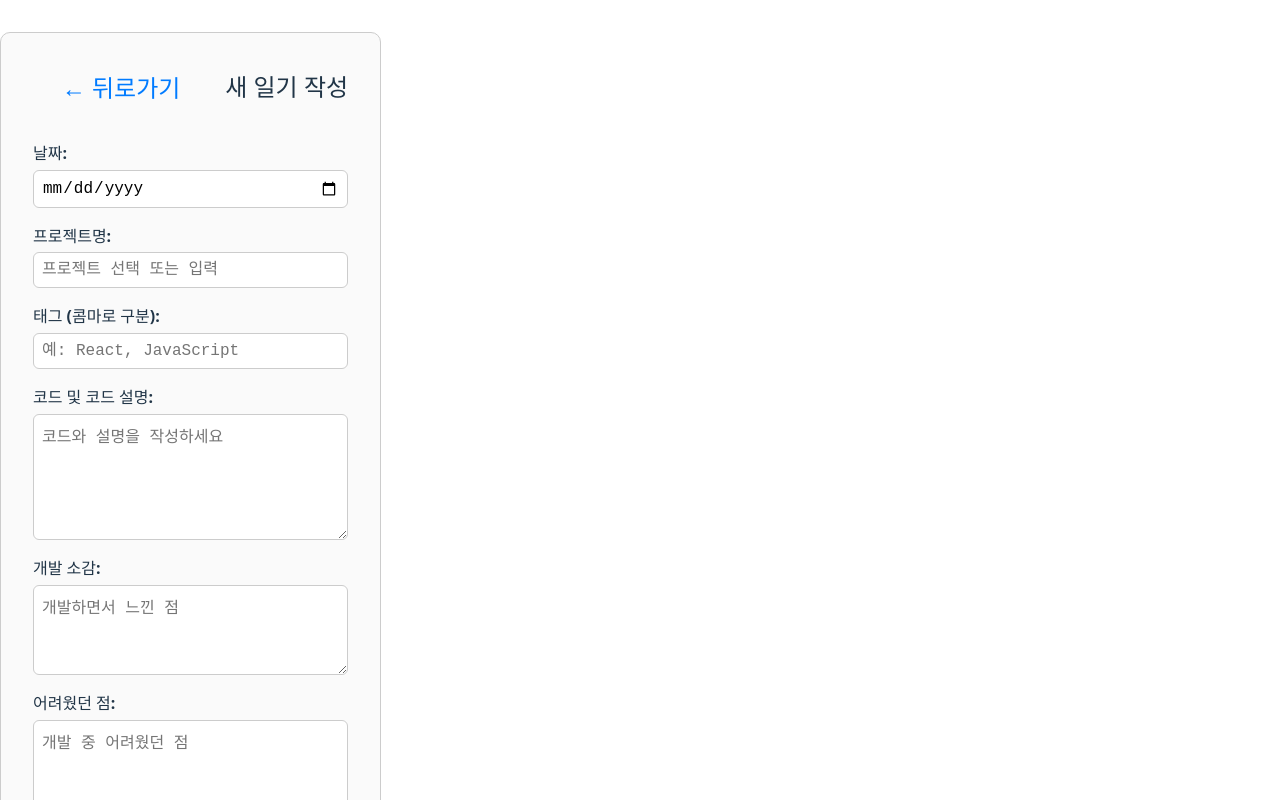
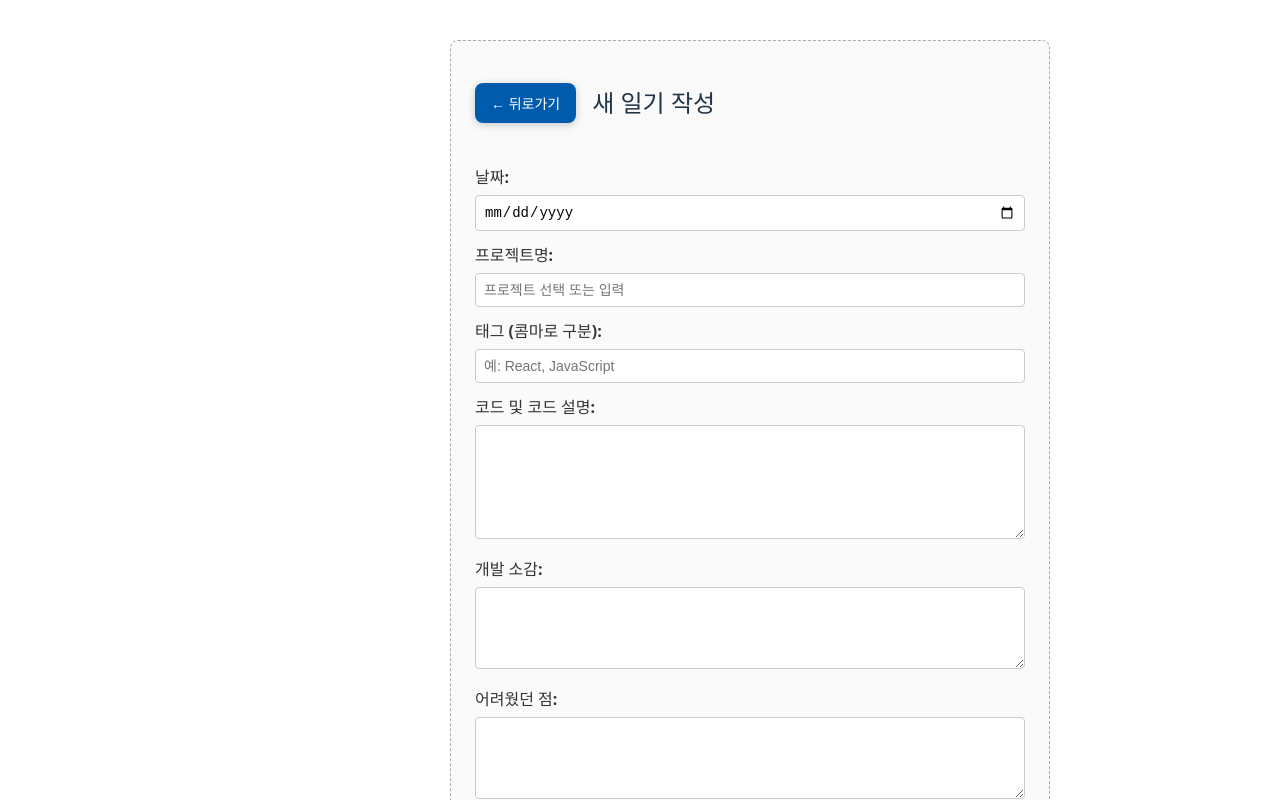
Before and after one commit to WorkSpaceForHanmg/MiniProject2, a React (Vite) app in the folder front_ver1/: page / in a window 1280 px wide. Both pictures are taken after typing "2020-01-15" into the empty fields and a click on the button "+ 새 일기 작성". Shown: the top 800 px of the page. Built offline with nearby package versions, Linux system fonts and the light colour scheme.

Commit message:
NewDiaryForm 부분 디자인 수정

```diff
--- a/front_ver1/src/App.jsx
+++ b/front_ver1/src/App.jsx
@@ -3,7 +3,7 @@ import MainPage from './pages/MainPage';
 import DiaryDetail from './pages/DetailPage';
 import NewDiaryForm from './pages/NewDiaryForm';
 
-const dummyDiaries = [
+const initialDiaries = [
   {
     id: 1,
     date: '2025-05-26',
@@ -24,15 +24,22 @@ const dummyDiaries = [
 
 export default function App() {
   const [currentPage, setCurrentPage] = useState('main');
+  const [diaries, setDiaries] = useState(initialDiaries);
   const [selectedDiaryId, setSelectedDiaryId] = useState(null);
 
-  // 선택한 일기 객체 찾기
-  const selectedDiary = dummyDiaries.find((d) => d.id === selectedDiaryId);
+  const selectedDiary = diaries.find((d) => d.id === selectedDiaryId);
+
+  const handleAddDiary = (newDiary) => {
+    const newId = Date.now(); // 간단한 ID 생성
+    setDiaries((prev) => [...prev, { ...newDiary, id: newId }]);
+    setCurrentPage('main');
+  };
 
   return (
     <>
       {currentPage === 'main' && (
         <MainPage
+          diaries={diaries}
           onViewDetail={(id) => {
             setSelectedDiaryId(id);
             setCurrentPage('detail');
@@ -45,7 +52,12 @@ export default function App() {
         <DiaryDetail diary={selectedDiary} onBack={() => setCurrentPage('main')} />
       )}
 
-      {currentPage === 'new' && <NewDiaryForm onCancel={() => setCurrentPage('main')} />}
+      {currentPage === 'new' && (
+        <NewDiaryForm
+          onCancel={() => setCurrentPage('main')}
+          onSave={handleAddDiary}
+        />
+      )}
     </>
   );
 }
--- a/front_ver1/src/pages/DetailPage.jsx
+++ b/front_ver1/src/pages/DetailPage.jsx
@@ -1,6 +1,7 @@
-import React, { useState } from 'react';
+import React, { useState, useMemo } from 'react';
 import styles from '../styles/DetailPage.module.css';
 
+// 임시 dummyDiaries는 App에서 props로 전달하거나 여기서 임포트 가능
 const dummyDiaries = [
   {
     id: 1,
@@ -18,45 +19,104 @@ const dummyDiaries = [
     summary: '기초 구조 설계',
     content: '프로젝트 구조를 설정하고 폴더 나눔.',
   },
+  {
+    id: 3,
+    date: '2025-05-24',
+    project: '프로젝트 A',
+    tags: ['JavaScript'],
+    summary: '코드 리팩토링 진행...',
+    content: '함수형 컴포넌트로 전환 및 코드 간결화.',
+  },
 ];
 
-export default function DiaryDetail({ diary, onBack }) {
-  const [selectedDate, setSelectedDate] = useState(diary.date);
+export default function DetailPage({ onBack }) {
+  const [projectFilter, setProjectFilter] = useState('');
+  const [tagFilter, setTagFilter] = useState('');
+  const [selectedDiaryId, setSelectedDiaryId] = useState(null);
 
-  const sameProjectDiaries = dummyDiaries.filter(
-    (d) => d.project === diary.project
-  );
+  // 필터 조건에 맞는 일기 필터링
+  const filteredDiaries = useMemo(() => {
+    return dummyDiaries.filter(diary => {
+      const matchesProject =
+        projectFilter === '' || diary.project.includes(projectFilter);
+      const matchesTag =
+        tagFilter === '' || diary.tags.some(tag => tag.includes(tagFilter));
+      return matchesProject && matchesTag;
+    });
+  }, [projectFilter, tagFilter]);
 
-  const selectedEntry = sameProjectDiaries.find((d) => d.date === selectedDate);
+  // 날짜 내림차순 정렬
+  const sortedDiaries = useMemo(() => {
+    return [...filteredDiaries].sort((a, b) => (a.date < b.date ? 1 : -1));
+  }, [filteredDiaries]);
+
+  // 선택된 일기 객체
+  const selectedDiary = sortedDiaries.find(d => d.id === selectedDiaryId) || sortedDiaries[0] || null;
+
+  // 초기 선택 세팅 (처음 렌더링 시 첫 번째 일기 선택)
+  React.useEffect(() => {
+    if (sortedDiaries.length > 0 && !selectedDiaryId) {
+      setSelectedDiaryId(sortedDiaries[0].id);
+    }
+  }, [sortedDiaries, selectedDiaryId]);
 
   return (
-    <div className={styles.container}>
-      <button className={styles.backBtn} onClick={onBack}>
-        ← 뒤로가기
-      </button>
+    <div className={styles.detailContainer}>
+      <header className={styles.detailHeader}>
+        <button className={styles.backBtn} onClick={onBack}>
+          ← 뒤로가기
+        </button>
+        <h2>일기 상세 보기</h2>
+      </header>
 
-      <div className={styles.layout}>
-        <aside className={styles.sidebar}>
-          <h3>{diary.project}</h3>
-          <ul>
-            {sameProjectDiaries.map((d) => (
+      <div className={styles.detailContent}>
+        {/* 왼쪽 패널: 필터 + 일기 날짜 목록 */}
+        <div className={styles.leftPanel}>
+          <div className={styles.filters}>
+            <input
+              type="text"
+              placeholder="프로젝트 검색"
+              value={projectFilter}
+              onChange={e => setProjectFilter(e.target.value)}
+            />
+            <input
+              type="text"
+              placeholder="태그 검색"
+              value={tagFilter}
+              onChange={e => setTagFilter(e.target.value)}
+            />
+          </div>
+
+          <ul className={styles.diaryList}>
+            {sortedDiaries.length === 0 && <li>조건에 맞는 일기가 없습니다.</li>}
+            {sortedDiaries.map(diary => (
               <li
-                key={d.id}
-                className={selectedDate === d.date ? styles.activeDate : ''}
-                onClick={() => setSelectedDate(d.date)}
+                key={diary.id}
+                className={diary.id === selectedDiaryId ? styles.selectedDiaryItem : ''}
+                onClick={() => setSelectedDiaryId(diary.id)}
               >
-                {d.date}
+                {diary.date}
               </li>
             ))}
           </ul>
-        </aside>
+        </div>
 
-        <section className={styles.content}>
-          <h2>{selectedEntry.date}</h2>
-          <p><strong>태그:</strong> {selectedEntry.tags.join(', ')}</p>
-          <p><strong>요약:</strong> {selectedEntry.summary}</p>
-          <p><strong>내용:</strong> {selectedEntry.content}</p>
-        </section>
+        {/* 오른쪽 패널: 선택된 일기 상세 */}
+        <div className={styles.rightPanel}>
+          {selectedDiary ? (
+            <>
+              <h3>{selectedDiary.project}</h3>
+              <p><strong>날짜:</strong> {selectedDiary.date}</p>
+              <p><strong>태그:</strong> {selectedDiary.tags.join(', ')}</p>
+              <h4>요약</h4>
+              <p>{selectedDiary.summary}</p>
+              <h4>내용</h4>
+              <pre className={styles.contentBox}>{selectedDiary.content}</pre>
+            </>
+          ) : (
+            <p>일기를 선택해주세요.</p>
+          )}
+        </div>
       </div>
     </div>
   );
--- a/front_ver1/src/pages/MainPage.jsx
+++ b/front_ver1/src/pages/MainPage.jsx
@@ -4,29 +4,12 @@ import styles from '../styles/MainPage.module.css';
 const dummyProjects = ['개발 일기 웹앱', '프로젝트 A', '프로젝트 B'];
 const dummyTags = ['React', 'Spring', 'JavaScript'];
 
-const dummyDiaries = [
-  {
-    id: 1,
-    date: '2025-05-26',
-    project: '개발 일기 웹앱',
-    tags: ['React', 'Spring'],
-    summary: '오늘은 일기 폼을 완성함...',
-  },
-  {
-    id: 2,
-    date: '2025-05-25',
-    project: '프로젝트 A',
-    tags: ['JavaScript'],
-    summary: '코드 리팩토링 진행...',
-  },
-];
-
-export default function MainPage({ onViewDetail, onCreateNew }) {
+export default function MainPage({ diaries, onViewDetail, onCreateNew }) {
   const [selectedProject, setSelectedProject] = useState('');
   const [selectedTag, setSelectedTag] = useState('');
   const [selectedDate, setSelectedDate] = useState('');
 
-  const filteredDiaries = dummyDiaries.filter((d) => {
+  const filteredDiaries = diaries.filter((d) => {
     return (
       (selectedProject === '' || d.project === selectedProject) &&
       (selectedTag === '' || d.tags.includes(selectedTag)) &&
@@ -41,30 +24,20 @@ export default function MainPage({ onViewDetail, onCreateNew }) {
       <section className={styles.filtersRow}>
         <div className={styles.filterGroup}>
           <label>프로젝트</label>
-          <select
-            value={selectedProject}
-            onChange={(e) => setSelectedProject(e.target.value)}
-          >
+          <select value={selectedProject} onChange={(e) => setSelectedProject(e.target.value)}>
             <option value="">전체</option>
             {dummyProjects.map((p) => (
-              <option key={p} value={p}>
-                {p}
-              </option>
+              <option key={p} value={p}>{p}</option>
             ))}
           </select>
         </div>
 
         <div className={styles.filterGroup}>
           <label>태그</label>
-          <select
-            value={selectedTag}
-            onChange={(e) => setSelectedTag(e.target.value)}
-          >
+          <select value={selectedTag} onChange={(e) => setSelectedTag(e.target.value)}>
             <option value="">전체</option>
             {dummyTags.map((t) => (
-              <option key={t} value={t}>
-                {t}
-              </option>
+              <option key={t} value={t}>{t}</option>
             ))}
           </select>
         </div>
@@ -83,9 +56,7 @@ export default function MainPage({ onViewDetail, onCreateNew }) {
         {filteredDiaries.length === 0 && <p>조건에 맞는 일기가 없습니다.</p>}
         {filteredDiaries.map((d) => (
           <div key={d.id} className={styles.diaryItem}>
-            <div>
-              <strong>{d.project}</strong> | 태그: {d.tags.join(', ')}
-            </div>
+            <div><strong>{d.project}</strong> | 태그: {d.tags.join(', ')}</div>
             <div>➝ {d.summary}</div>
             <button
               className={styles.detailBtn}
--- a/front_ver1/src/pages/NewDiaryForm.jsx
+++ b/front_ver1/src/pages/NewDiaryForm.jsx
@@ -1,11 +1,10 @@
 import React, { useState } from 'react';
 import styles from '../styles/NewDiaryForm.module.css';
-
 
 const dummyProjects = ['개발 일기 웹앱', '프로젝트 A', '프로젝트 B'];
 const dummyTags = ['React', 'Spring', 'JavaScript'];
 
-export default function NewDiaryForm({ onCancel }) {
+export default function NewDiaryForm({ onCancel, onSave }) {
   const [date, setDate] = useState('');
   const [project, setProject] = useState('');
   const [tags, setTags] = useState('');
@@ -16,8 +15,28 @@ export default function NewDiaryForm({ onCancel }) {
 
   const handleSubmit = (e) => {
     e.preventDefault();
-    alert('새 일기 저장 완료 (로직 구현 필요)');
-    onCancel();
+
+    const newDiary = {
+      date,
+      project,
+      tags: tags.split(',').map((tag) => tag.trim()),
+      summary: devReview || '내용 없음',
+      content: `
+[코드 설명]
+${code}
+
+[개발 소감]
+${devReview}
+
+[어려웠던 점]
+${challenges}
+
+[에러 해결]
+${errors}
+      `.trim(),
+    };
+
+    onSave(newDiary);
   };
 
   return (
@@ -32,12 +51,7 @@ export default function NewDiaryForm({ onCancel }) {
       <form className={styles.newDiaryForm} onSubmit={handleSubmit}>
         <label>
           날짜:
-          <input
-            type="date"
-            value={date}
-            onChange={(e) => setDate(e.target.value)}
-            required
-          />
+          <input type="date" value={date} onChange={(e) => setDate(e.target.value)} required />
         </label>
 
         <label>
@@ -75,51 +89,27 @@ export default function NewDiaryForm({ onCancel }) {
 
         <label>
           코드 및 코드 설명:
-          <textarea
-            rows={6}
-            value={code}
-            onChange={(e) => setCode(e.target.value)}
-            placeholder="코드와 설명을 작성하세요"
-          />
+          <textarea rows={6} value={code} onChange={(e) => setCode(e.target.value)} />
         </label>
 
         <label>
           개발 소감:
-          <textarea
-            rows={4}
-            value={devReview}
-            onChange={(e) => setDevReview(e.target.value)}
-            placeholder="개발하면서 느낀 점"
-          />
+          <textarea rows={4} value={devReview} onChange={(e) => setDevReview(e.target.value)} />
         </label>
 
         <label>
           어려웠던 점:
-          <textarea
-            rows={4}
-            value={challenges}
-            onChange={(e) => setChallenges(e.target.value)}
-            placeholder="개발 중 어려웠던 점"
-          />
+          <textarea rows={4} value={challenges} onChange={(e) => setChallenges(e.target.value)} />
         </label>
 
         <label>
           에러 발생 및 해결 방법:
-          <textarea
-            rows={4}
-            value={errors}
-            onChange={(e) => setErrors(e.target.value)}
-            placeholder="발생한 에러와 해결 방법"
-          />
+          <textarea rows={4} value={errors} onChange={(e) => setErrors(e.target.value)} />
         </label>
 
         <div className={styles.formBtnGroup}>
-          <button type="submit" className={styles.saveBtn}>
-            저장
-          </button>
-          <button type="button" className={styles.cancelBtn} onClick={onCancel}>
-            취소
-          </button>
+          <button type="submit" className={styles.saveBtn}>저장</button>
+          <button type="button" className={styles.cancelBtn} onClick={onCancel}>취소</button>
         </div>
       </form>
     </div>
--- a/front_ver1/src/styles/NewDiaryForm.module.css
+++ b/front_ver1/src/styles/NewDiaryForm.module.css
@@ -1,75 +1,97 @@
 .newDiaryContainer {
-  max-width: 700px;
-  margin: 2rem auto;
-  padding: 1rem 2rem;
-  border: 1px solid #ccc;
-  border-radius: 10px;
+  width: 100%;
+  max-width: 600px;
+  margin: 40px auto;
+  margin-left: 450px;
+  padding: 24px;
+  border: 1px dashed #aaa;
+  border-radius: 8px;
+  box-sizing: border-box;
   background-color: #fafafa;
 }
 
 .newDiaryHeader {
   display: flex;
   align-items: center;
-  gap: 1rem;
-  margin-bottom: 1rem;
+  gap: 16px;
+  margin-bottom: 24px;
 }
 
 .backBtn {
+  background-color: #005bac;
+  color: white;
+  padding: 10px 16px;
+  font-size: 14px;
+  border: none;
+  border-radius: 8px;
   cursor: pointer;
-  border: none;
-  background: none;
-  font-size: 1.5rem;
-  color: #007bff;
+  box-shadow: 0 2px 8px rgba(0, 0, 0, 0.2);
+  transition: background-color 0.2s ease;
+  z-index: 1000;
 }
 
-.newDiaryForm {
-  display: flex;
-  flex-direction: column;
-  gap: 1rem;
+.backBtn:hover {
+  background-color: #004a91;
 }
 
 .newDiaryForm label {
-  display: flex;
-  flex-direction: column;
+  display: block;
+  margin-bottom: 12px;
   font-weight: 600;
-  font-size: 1rem;
+  color: #333;
 }
 
-.newDiaryForm input[type='text'],
-.newDiaryForm input[type='date'],
+.newDiaryForm input[type="text"],
+.newDiaryForm input[type="date"],
 .newDiaryForm textarea {
-  margin-top: 0.3rem;
-  padding: 0.5rem;
-  font-size: 1rem;
-  border-radius: 6px;
+  width: 100%;
+  padding: 8px;
+  margin-top: 6px;
   border: 1px solid #ccc;
+  border-radius: 4px;
+  font-size: 14px;
+  box-sizing: border-box;
   resize: vertical;
-  font-family: monospace;
+}
+
+.newDiaryForm textarea {
+  min-height: 60px;
 }
 
 .formBtnGroup {
   display: flex;
-  gap: 1rem;
-  justify-content: flex-end;
-  margin-top: 1rem;
+  gap: 12px;
+  margin-top: 24px;
 }
 
 .saveBtn {
-  background-color: #28a745;
+  flex: 1;
+  background-color: #005bac;
   color: white;
-  padding: 0.6rem 1.2rem;
+  padding: 12px;
+  font-size: 16px;
   border: none;
-  border-radius: 6px;
+  border-radius: 4px;
   cursor: pointer;
-  font-weight: 600;
+  transition: background-color 0.2s ease;
+}
+
+.saveBtn:hover {
+  background-color: #004a91;
 }
 
 .cancelBtn {
-  background-color: #dc3545;
-  color: white;
-  padding: 0.6rem 1.2rem;
+  flex: 1;
+  background-color: #ccc;
+  color: #333;
+  padding: 12px;
+  font-size: 16px;
   border: none;
-  border-radius: 6px;
+  border-radius: 4px;
   cursor: pointer;
-  font-weight: 600;
+  transition: background-color 0.2s ease;
 }
+
+.cancelBtn:hover {
+  background-color: #aaa;
+}
```
Also changed, not shown: front_ver1/src/styles/DetailPage.module.css (+57 -14 lines).
